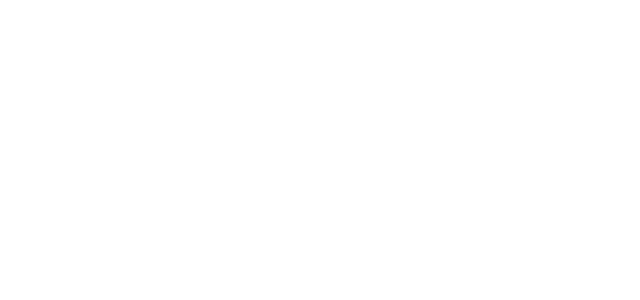
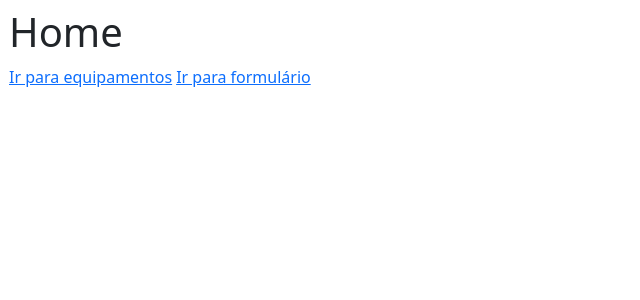
Before and after one commit to jvsprompt/absatecimento-react, a React (Create React App) app: page / in a window 1280 px wide. Before the commit this address had no page. Shown: the top 300 px of the page, without its empty margins (0-640 px from the left). Built offline with nearby package versions, Linux system fonts and the light colour scheme.

Commit message:
Página Home adicionada

```diff
--- a/src/App.js
+++ b/src/App.js
@@ -1,6 +1,7 @@
 import { BrowserRouter, Routes, Route } from 'react-router-dom';
 import AppProvider from './context/AppProvider';
 
+import Home from './pages/Home';
 import Form from './pages/Form';
 import Equipaments from './pages/Equipaments';
 
@@ -13,6 +14,7 @@
     <AppProvider>
       <BrowserRouter>
         <Routes>
+          <Route path="/" element={<Home />} />
           <Route path="/formulario" element={<Form />} />
           <Route path="/equipamentos" element={<Equipaments />} />
         </Routes>
--- /dev/null
+++ b/src/pages/Home.jsx
@@ -0,0 +1,14 @@
+import React from 'react';
+import { Link } from 'react-router-dom';
+
+function Home() {
+  return (
+    <div>
+      <h1>Home</h1>
+      <Link to={`/equipamentos`}>Ir para equipamentos</Link>
+      <Link to={`/formulario`}>Ir para formulário</Link>
+    </div>
+  );
+}
+
+export default Home;
```
Also changed, not shown: src/components/InputDate.jsx (line endings or trailing spaces), src/components/InputText.jsx (line endings or trailing spaces), src/components/Loading.jsx (line endings or trailing spaces), src/pages/Equipaments.jsx (line endings or trailing spaces), src/utils/removeSpaces.js (line endings or trailing spaces).
